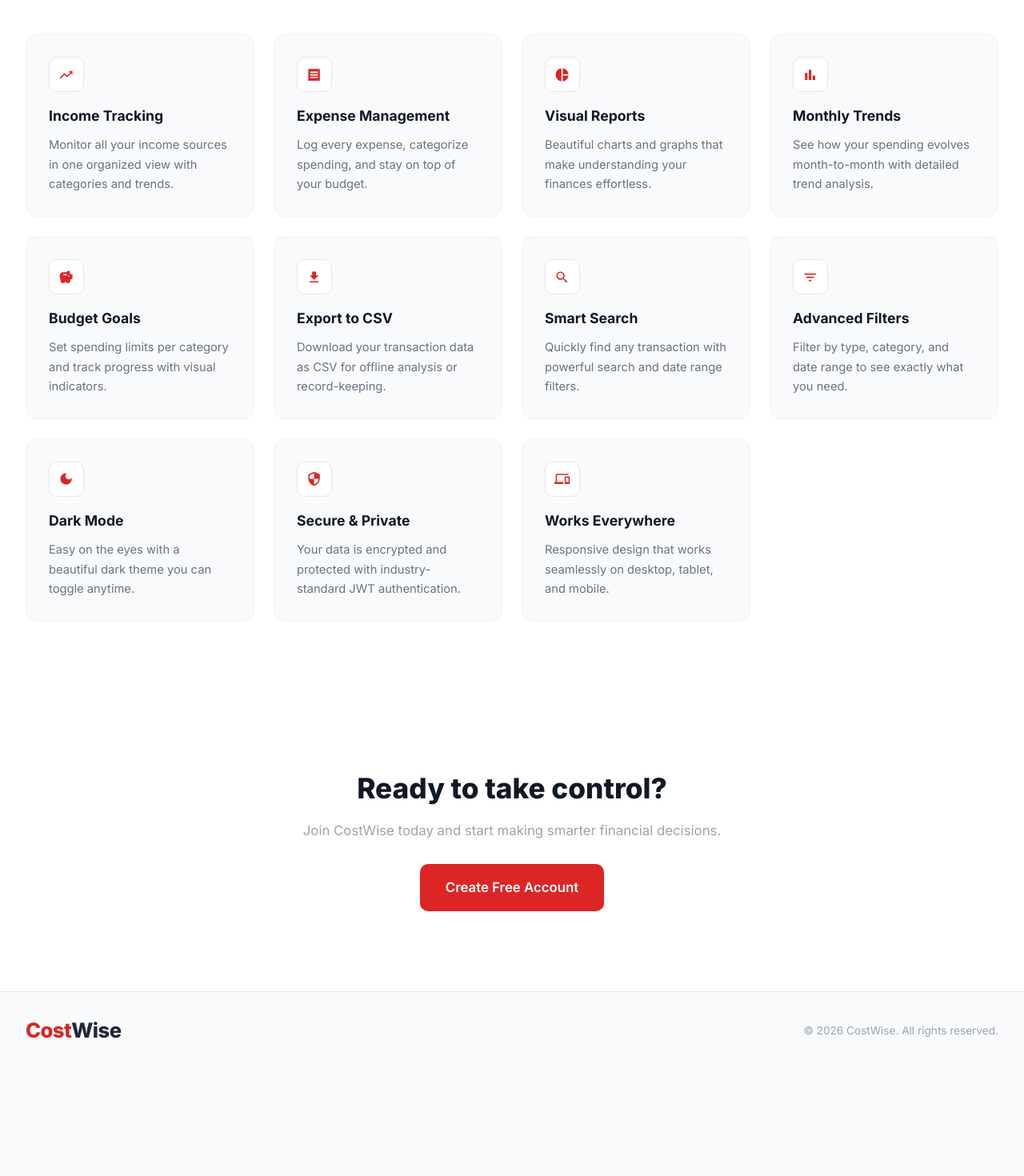
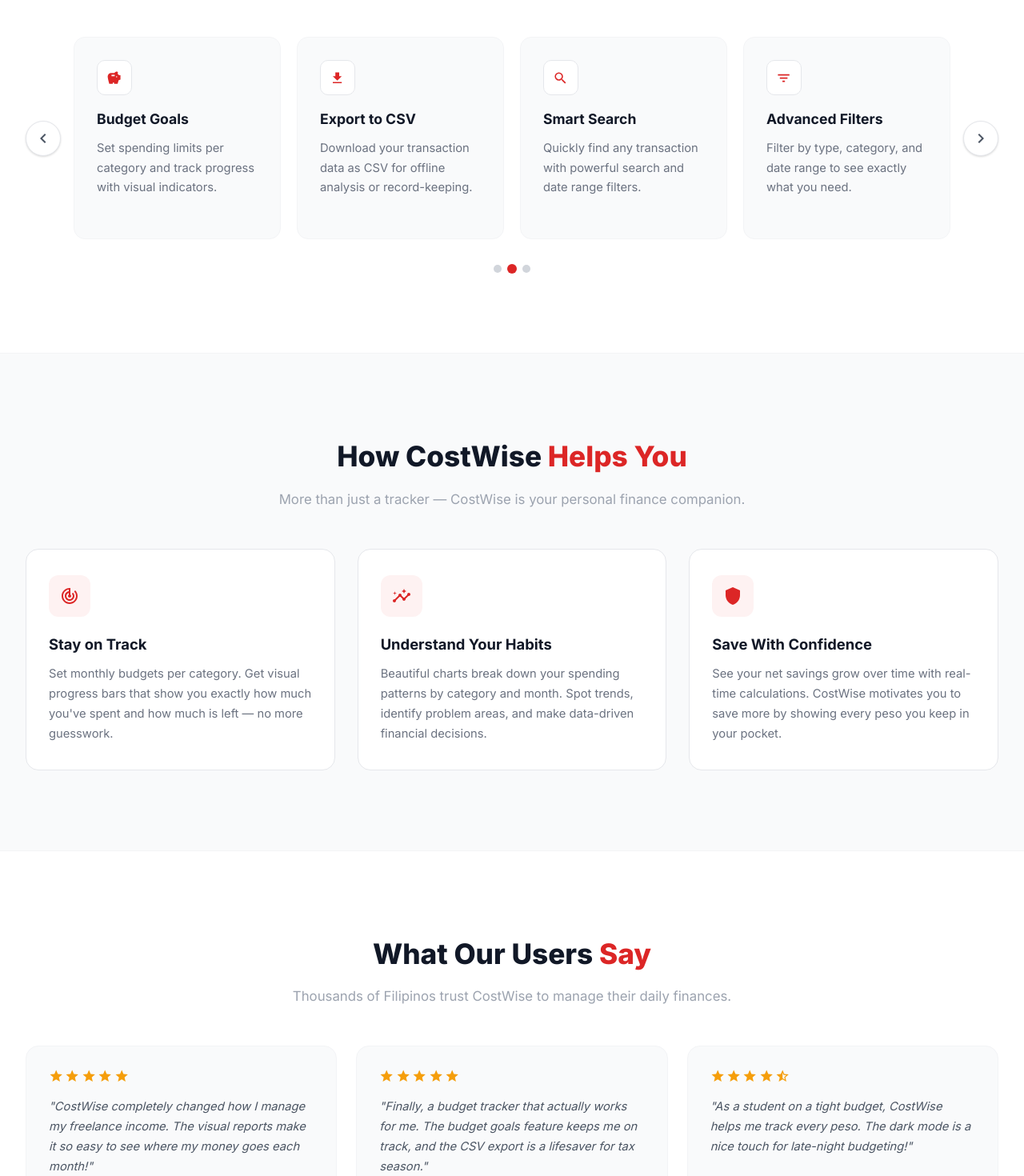
Before and after one commit to AldrianLoberiano/budget_control, a React (Create React App) app in the folder costwise/frontend/: page / in a window 1280 px wide. Shown: the part 900-2370 px from the top of the page at 80% size. Before the commit the page ends 2237 px from the top, so only its background shows below. Built offline with nearby package versions, Linux system fonts and the light colour scheme; no server answers.

Commit message:
Update Home.js

```diff
--- a/costwise/frontend/src/pages/Home.js
+++ b/costwise/frontend/src/pages/Home.js
@@ -1,4 +1,4 @@
-import React from 'react';
+import React, { useState, useRef, useEffect, useCallback } from 'react';
 import { Link, Navigate } from 'react-router-dom';
 import { useAuth } from '../context/AuthContext';
 import { useTheme } from '../context/ThemeContext';
@@ -15,15 +15,82 @@
   MdLightMode,
   MdSearch,
   MdFilterList,
+  MdChevronLeft,
+  MdChevronRight,
+  MdStar,
+  MdStarHalf,
+  MdKeyboardArrowDown,
+  MdTrackChanges,
+  MdInsights,
+  MdShield,
+  MdAccountBalanceWallet,
+  MdShowChart,
+  MdPayment,
 } from 'react-icons/md';
+
+const features = [
+  { icon: <MdTrendingUp />, title: 'Income Tracking', desc: 'Monitor all your income sources in one organized view with categories and trends.' },
+  { icon: <MdReceipt />, title: 'Expense Management', desc: 'Log every expense, categorize spending, and stay on top of your budget.' },
+  { icon: <MdPieChart />, title: 'Visual Reports', desc: 'Beautiful charts and graphs that make understanding your finances effortless.' },
+  { icon: <MdBarChart />, title: 'Monthly Trends', desc: 'See how your spending evolves month-to-month with detailed trend analysis.' },
+  { icon: <MdSavings />, title: 'Budget Goals', desc: 'Set spending limits per category and track progress with visual indicators.' },
+  { icon: <MdFileDownload />, title: 'Export to CSV', desc: 'Download your transaction data as CSV for offline analysis or record-keeping.' },
+  { icon: <MdSearch />, title: 'Smart Search', desc: 'Quickly find any transaction with powerful search and date range filters.' },
+  { icon: <MdFilterList />, title: 'Advanced Filters', desc: 'Filter by type, category, and date range to see exactly what you need.' },
+  { icon: <MdDarkMode />, title: 'Dark Mode', desc: 'Easy on the eyes with a beautiful dark theme you can toggle anytime.' },
+  { icon: <MdSecurity />, title: 'Secure & Private', desc: 'Your data is encrypted and protected with industry-standard JWT authentication.' },
+  { icon: <MdDevices />, title: 'Works Everywhere', desc: 'Responsive design that works seamlessly on desktop, tablet, and mobile.' },
+];
+
+const CARDS_PER_VIEW = 4;
+
+const reviews = [
+  { name: 'Maria Santos', role: 'Freelancer', rating: 5, text: 'CostWise completely changed how I manage my freelance income. The visual reports make it so easy to see where my money goes each month!' },
+  { name: 'Carlos Reyes', role: 'Small Business Owner', rating: 5, text: 'Finally, a budget tracker that actually works for me. The budget goals feature keeps me on track, and the CSV export is a lifesaver for tax season.' },
+  { name: 'Angela Cruz', role: 'College Student', rating: 4.5, text: 'As a student on a tight budget, CostWise helps me track every peso. The dark mode is a nice touch for late-night budgeting!' },
+  { name: 'James Dela Cruz', role: 'Software Engineer', rating: 5, text: 'Clean interface, fast performance, and all the features I need. The monthly trends chart really opened my eyes to my spending habits.' },
+  { name: 'Patricia Lim', role: 'Teacher', rating: 4.5, text: 'I love how simple and intuitive CostWise is. Setting budget goals per category has helped me save more than I ever thought possible.' },
+  { name: 'Rico Mendoza', role: 'Marketing Manager', rating: 5, text: 'The search and filter features are incredibly powerful. I can find any transaction in seconds. Highly recommend to anyone serious about budgeting!' },
+];
+
+const faqs = [
+  { q: 'Is CostWise really free to use?', a: 'Yes! CostWise is 100% free. All features including budget goals, reports, CSV export, and dark mode are available at no cost.' },
+  { q: 'How secure is my financial data?', a: 'Your data is protected with industry-standard JWT authentication and encrypted passwords. We never share your information with third parties.' },
+  { q: 'Can I use CostWise on my phone?', a: 'Absolutely! CostWise is fully responsive and works beautifully on desktop, tablet, and mobile devices.' },
+  { q: 'How do I set budget goals?', a: 'Navigate to the Budget Goals page from the sidebar, click "Add Budget", select a category, set your spending limit, and CostWise will track your progress automatically.' },
+  { q: 'Can I export my transaction data?', a: 'Yes! You can export all your transactions as a CSV file from the Transactions page. Perfect for record-keeping or further analysis in spreadsheet software.' },
+  { q: 'Does CostWise support Philippine Peso?', a: 'Yes! CostWise is designed with Philippine Peso (₱) as the default currency throughout all pages, reports, and exports.' },
+];
 
 const Home = () => {
   const { user } = useAuth();
   const { dark, toggleTheme } = useTheme();
+  const [carouselIndex, setCarouselIndex] = useState(0);
+  const [openFaq, setOpenFaq] = useState(null);
+  const carouselRef = useRef(null);
+
+  const totalSlides = Math.ceil(features.length / CARDS_PER_VIEW);
+  const nextSlide = useCallback(() => setCarouselIndex((i) => (i + 1) % totalSlides), [totalSlides]);
+  const prevSlide = () => setCarouselIndex((i) => (i - 1 + totalSlides) % totalSlides);
+
+  // Auto-play carousel every 4 seconds
+  useEffect(() => {
+    const timer = setInterval(nextSlide, 4000);
+    return () => clearInterval(timer);
+  }, [nextSlide]);
 
   if (user) {
     return <Navigate to="/dashboard" replace />;
   }
+
+  const renderStars = (rating) => {
+    const stars = [];
+    for (let i = 1; i <= 5; i++) {
+      if (i <= Math.floor(rating)) stars.push(<MdStar key={i} />);
+      else if (i - 0.5 <= rating) stars.push(<MdStarHalf key={i} />);
+    }
+    return stars;
+  };
 
   return (
     <div className="home-page">
@@ -45,6 +112,15 @@
 
       {/* Hero */}
       <section className="home-hero">
+        {/* Floating theme icons */}
+        <div className="home-floating-icons" aria-hidden="true">
+          <div className="floating-icon fi-1"><MdAccountBalanceWallet /></div>
+          <div className="floating-icon fi-2"><MdShowChart /></div>
+          <div className="floating-icon fi-3"><MdPieChart /></div>
+          <div className="floating-icon fi-4"><MdSavings /></div>
+          <div className="floating-icon fi-5"><MdPayment /></div>
+          <div className="floating-icon fi-6"><MdTrendingUp /></div>
+        </div>
         <div className="home-hero-content">
           <h1>Take Control of Your <span>Finances</span></h1>
           <p>
@@ -98,89 +174,137 @@
         </div>
       </section>
 
-      {/* Features */}
+      {/* Features Carousel */}
       <section className="home-features" id="features">
         <h2>Everything you need to manage your money</h2>
         <p className="home-features-subtitle">
           Simple, powerful tools to help you reach your financial goals.
         </p>
-        <div className="home-features-grid">
-          <div className="home-feature-card">
-            <div className="home-feature-icon">
-              <MdTrendingUp />
+        <div className="carousel-container" ref={carouselRef}>
+          <button className="carousel-btn prev" onClick={prevSlide} aria-label="Previous features">
+            <MdChevronLeft />
+          </button>
+          <div className="carousel-track-wrapper">
+            <div
+              className="carousel-track"
+              style={{ transform: `translateX(-${carouselIndex * 100}%)` }}
+            >
+              {Array.from({ length: totalSlides }).map((_, slideIdx) => (
+                <div className="carousel-slide" key={slideIdx}>
+                  {features
+                    .slice(slideIdx * CARDS_PER_VIEW, slideIdx * CARDS_PER_VIEW + CARDS_PER_VIEW)
+                    .map((f, i) => (
+                      <div className="home-feature-card" key={i}>
+                        <div className="home-feature-icon">{f.icon}</div>
+                        <h3>{f.title}</h3>
+                        <p>{f.desc}</p>
                       </div>
-            <h3>Income Tracking</h3>
-            <p>Monitor all your income sources in one organized view with categories and trends.</p>
+                    ))}
                 </div>
-          <div className="home-feature-card">
-            <div className="home-feature-icon">
-              <MdReceipt />
+              ))}
             </div>
-            <h3>Expense Management</h3>
-            <p>Log every expense, categorize spending, and stay on top of your budget.</p>
           </div>
-          <div className="home-feature-card">
-            <div className="home-feature-icon">
-              <MdPieChart />
+          <button className="carousel-btn next" onClick={nextSlide} aria-label="Next features">
+            <MdChevronRight />
+          </button>
         </div>
-            <h3>Visual Reports</h3>
-            <p>Beautiful charts and graphs that make understanding your finances effortless.</p>
+        <div className="carousel-dots">
+          {Array.from({ length: totalSlides }).map((_, i) => (
+            <button
+              key={i}
+              className={`carousel-dot ${i === carouselIndex ? 'active' : ''}`}
+              onClick={() => setCarouselIndex(i)}
+              aria-label={`Go to slide ${i + 1}`}
+            />
+          ))}
         </div>
-          <div className="home-feature-card">
-            <div className="home-feature-icon">
-              <MdBarChart />
+      </section>
+
+      {/* How CostWise Helps */}
+      <section className="home-helps">
+        <div className="home-helps-inner">
+          <h2>How CostWise <span>Helps You</span></h2>
+          <p className="home-helps-subtitle">
+            More than just a tracker — CostWise is your personal finance companion.
+          </p>
+          <div className="home-helps-grid">
+            <div className="home-helps-card">
+              <div className="home-helps-icon">
+                <MdTrackChanges />
               </div>
-            <h3>Monthly Trends</h3>
-            <p>See how your spending evolves month-to-month with detailed trend analysis.</p>
+              <h3>Stay on Track</h3>
+              <p>Set monthly budgets per category. Get visual progress bars that show you exactly how much you've spent and how much is left — no more guesswork.</p>
             </div>
-          <div className="home-feature-card">
-            <div className="home-feature-icon">
-              <MdSavings />
+            <div className="home-helps-card">
+              <div className="home-helps-icon">
+                <MdInsights />
               </div>
-            <h3>Budget Goals</h3>
-            <p>Set spending limits per category and track progress with visual indicators.</p>
+              <h3>Understand Your Habits</h3>
+              <p>Beautiful charts break down your spending patterns by category and month. Spot trends, identify problem areas, and make data-driven financial decisions.</p>
             </div>
-          <div className="home-feature-card">
-            <div className="home-feature-icon">
-              <MdFileDownload />
+            <div className="home-helps-card">
+              <div className="home-helps-icon">
+                <MdShield />
               </div>
-            <h3>Export to CSV</h3>
-            <p>Download your transaction data as CSV for offline analysis or record-keeping.</p>
+              <h3>Save With Confidence</h3>
+              <p>See your net savings grow over time with real-time calculations. CostWise motivates you to save more by showing every peso you keep in your pocket.</p>
             </div>
-          <div className="home-feature-card">
-            <div className="home-feature-icon">
-              <MdSearch />
           </div>
-            <h3>Smart Search</h3>
-            <p>Quickly find any transaction with powerful search and date range filters.</p>
         </div>
-          <div className="home-feature-card">
-            <div className="home-feature-icon">
-              <MdFilterList />
+      </section>
+
+      {/* Reviews / Testimonials */}
+      <section className="home-reviews">
+        <div className="home-reviews-inner">
+          <h2>What Our Users <span>Say</span></h2>
+          <p className="home-reviews-subtitle">
+            Thousands of Filipinos trust CostWise to manage their daily finances.
+          </p>
+          <div className="home-reviews-grid">
+            {reviews.map((r, i) => (
+              <div className="home-review-card" key={i}>
+                <div className="home-review-stars">{renderStars(r.rating)}</div>
+                <p className="home-review-text">"{r.text}"</p>
+                <div className="home-review-author">
+                  <div className="home-review-avatar">
+                    {r.name.charAt(0)}
                   </div>
-            <h3>Advanced Filters</h3>
-            <p>Filter by type, category, and date range to see exactly what you need.</p>
+                  <div>
+                    <p className="home-review-name">{r.name}</p>
+                    <p className="home-review-role">{r.role}</p>
                   </div>
-          <div className="home-feature-card">
-            <div className="home-feature-icon">
-              <MdDarkMode />
                 </div>
-            <h3>Dark Mode</h3>
-            <p>Easy on the eyes with a beautiful dark theme you can toggle anytime.</p>
               </div>
-          <div className="home-feature-card">
-            <div className="home-feature-icon">
-              <MdSecurity />
+            ))}
           </div>
-            <h3>Secure & Private</h3>
-            <p>Your data is encrypted and protected with industry-standard JWT authentication.</p>
         </div>
-          <div className="home-feature-card">
-            <div className="home-feature-icon">
-              <MdDevices />
+      </section>
+
+      {/* FAQ */}
+      <section className="home-faq">
+        <div className="home-faq-inner">
+          <h2>Frequently Asked <span>Questions</span></h2>
+          <p className="home-faq-subtitle">
+            Got questions? We've got answers.
+          </p>
+          <div className="home-faq-list">
+            {faqs.map((faq, i) => (
+              <div
+                className={`home-faq-item ${openFaq === i ? 'open' : ''}`}
+                key={i}
+              >
+                <button
+                  className="home-faq-question"
+                  onClick={() => setOpenFaq(openFaq === i ? null : i)}
+                >
+                  <span>{faq.q}</span>
+                  <MdKeyboardArrowDown className="home-faq-arrow" />
+                </button>
+                <div className="home-faq-answer">
+                  <p>{faq.a}</p>
                 </div>
-            <h3>Works Everywhere</h3>
-            <p>Responsive design that works seamlessly on desktop, tablet, and mobile.</p>
+              </div>
+            ))}
           </div>
         </div>
       </section>
```
Lines whose indentation alone changed are shown as unchanged.
